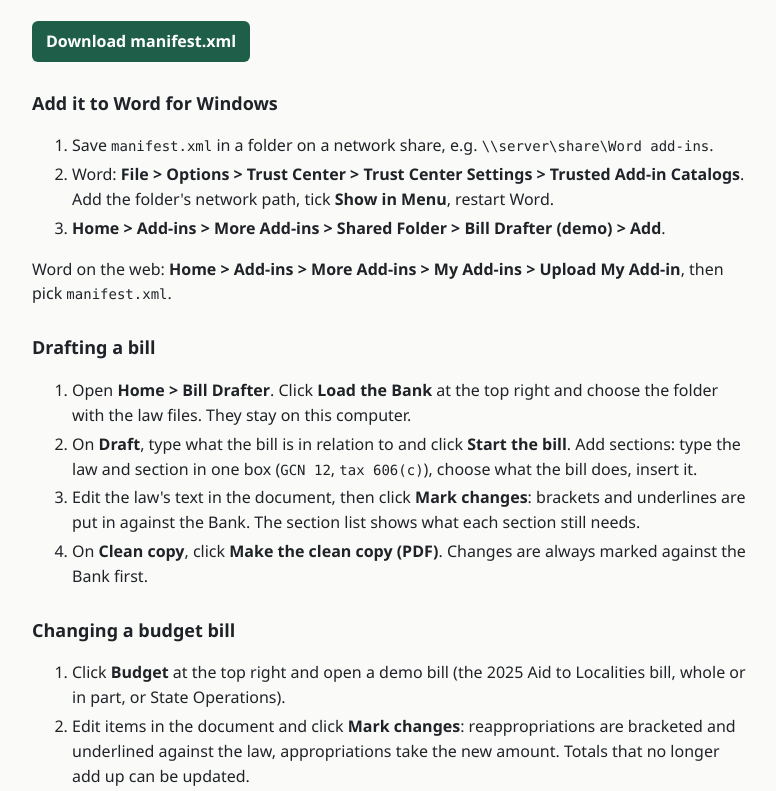
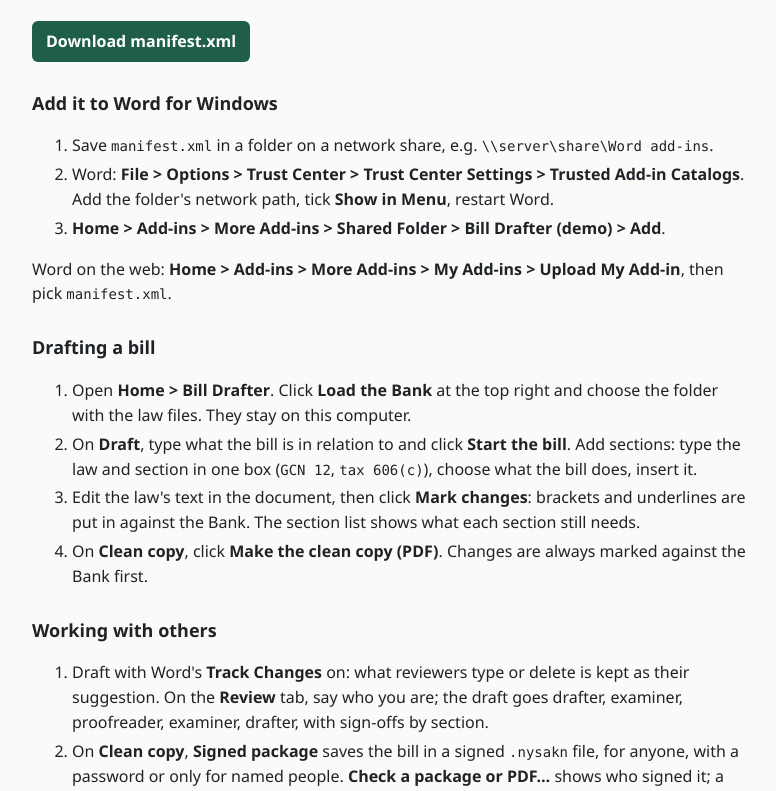
Before and after one commit to RaihoHeeHo/bill-drafter-word, a website: page index.html in a window 1280 px wide. Shown: the part 157-948 px from the top of the page, without its empty margins (248-1024 px from the left). Drawn offline with Linux system fonts and the light colour scheme.

Commit message:
Docs: working with others and signed packages on the start page; the template's signing inputs
Co-Authored-By: Claude Opus 5.5 <noreply@anthropic.com>
Claude-Session: https://claude.ai/code/session_01NESrqAusFEG5sp58oRgN2R

```diff
--- a/index.html
+++ b/index.html
@@ -30,6 +30,11 @@ ol li,ul li{margin:4px 0} code{font-family:Consolas,monospace;font-size:14px}
 <li>Edit the law's text in the document, then click <b>Mark changes</b>: brackets and underlines are put in against the Bank. The section list shows what each section still needs.</li>
 <li>On <b>Clean copy</b>, click <b>Make the clean copy (PDF)</b>. Changes are always marked against the Bank first.</li>
 </ol>
+<h2>Working with others</h2>
+<ol>
+<li>Draft with Word's <b>Track Changes</b> on: what reviewers type or delete is kept as their suggestion. On the <b>Review</b> tab, say who you are; the draft goes drafter, examiner, proofreader, examiner, drafter, with sign-offs by section.</li>
+<li>On <b>Clean copy</b>, <b>Signed package</b> saves the bill in a signed <code>.nysakn</code> file, for anyone, with a password or only for named people. <b>Check a package or PDF…</b> shows who signed it; a changed copy is VOID.</li>
+</ol>
 <h2>Changing a budget bill</h2>
 <ol>
 <li>Click <b>Budget</b> at the top right and open a demo bill (the 2025 Aid to Localities bill, whole or in part, or State Operations).</li>
```
Also changed, not shown: clean-copy/README.md.
